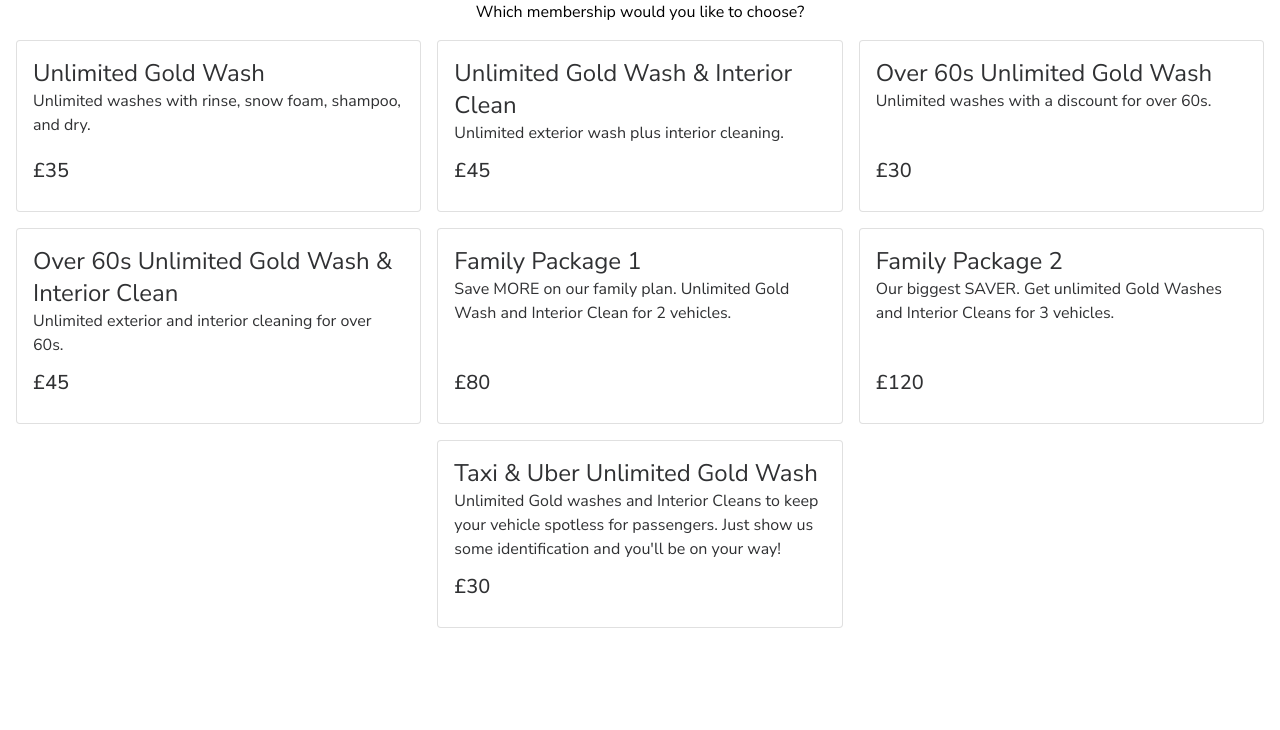
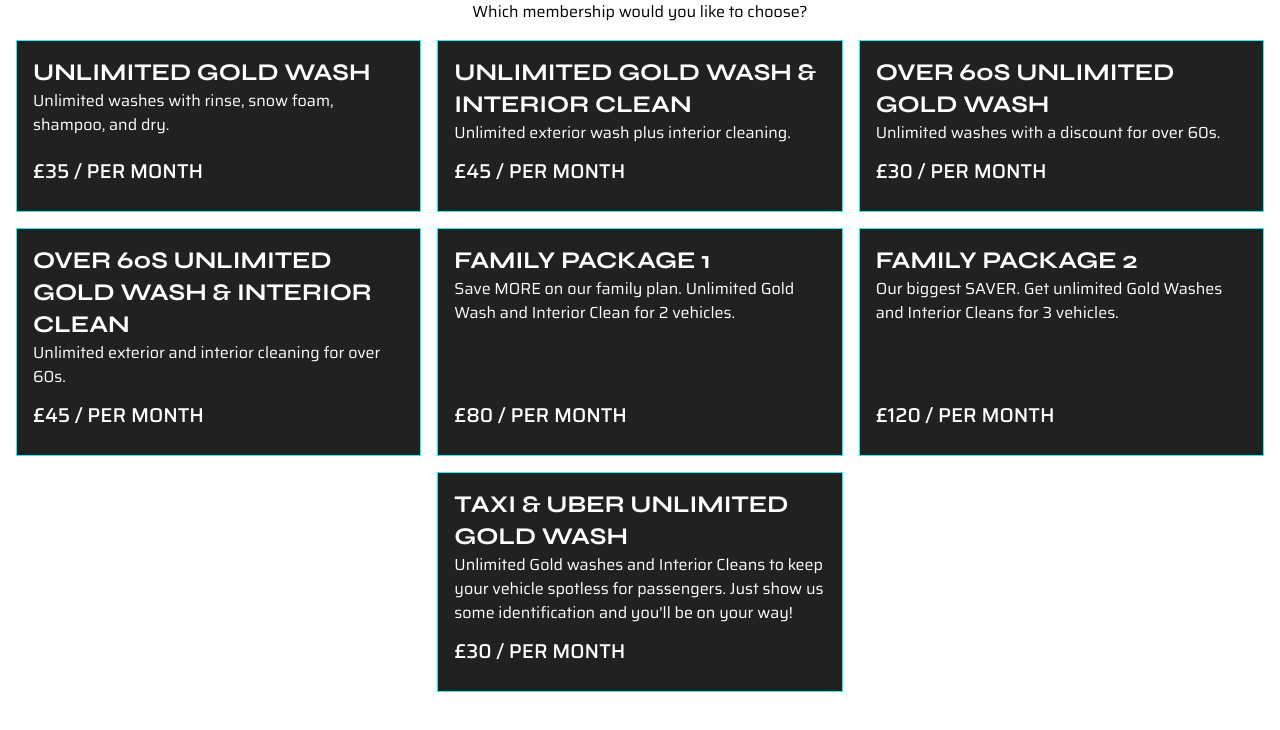
Before and after one commit to fahed-arshad/carwashclub-form, a Next.js app in the folder car-wash-club-form/: page / in a window 1280 px wide. Shown: the top 730 px of the page. Built offline with nearby package versions, Linux system fonts and the light colour scheme.

Commit message:
styling changes

```diff
--- a/car-wash-club-form/src/app/component/card.tsx
+++ b/car-wash-club-form/src/app/component/card.tsx
@@ -17,10 +17,14 @@ export default function MembershipCard({
 }) {
   return (
     <CardActionArea
-      sx={{ height: "100%", minHeight: "100%", maxHeight: "300px" }}
+      sx={{
+        height: "100%",
+        minHeight: "100%",
+        maxHeight: "300px",
+      }}
       onClick={onClick}
     >
-      <Card variant="outlined" sx={{ height: "100%" }}>
+      <Card variant="outlined" sx={{ height: "100%", borderRadius: "0px" }}>
         <CardContent sx={{ height: "100%" }}>
           <Box
             display="grid"
@@ -32,7 +36,7 @@ export default function MembershipCard({
               <Typography variant="h5">{content.title}</Typography>
               <Typography>{content.description}</Typography>
             </Box>
-            <Typography variant="h6">{content.price}</Typography>
+            <Typography variant="h6">{content.price} / PER MONTH</Typography>
           </Box>
         </CardContent>
       </Card>
--- a/car-wash-club-form/src/app/layout.tsx
+++ b/car-wash-club-form/src/app/layout.tsx
@@ -2,7 +2,7 @@
 import "./globals.css";
 import { ThemeProvider } from "@emotion/react";
 import { theme } from "./theme/theme";
-import { nunito } from "./theme/font";
+import { syne } from "./theme/font";
 
 export default function RootLayout({
   children,
@@ -11,7 +11,7 @@ export default function RootLayout({
 }>) {
   return (
     <html lang="en">
-      <body className={nunito.className}>
+      <body className={syne.className}>
         <ThemeProvider theme={theme}>{children}</ThemeProvider>
       </body>
     </html>
--- a/car-wash-club-form/src/app/theme/font.ts
+++ b/car-wash-club-form/src/app/theme/font.ts
@@ -1,8 +1,10 @@
-import { Montserrat, Nunito_Sans } from "next/font/google";
+import { Montserrat, Nunito_Sans, Syne, Saira } from "next/font/google";
 import localFont from "next/font/local";
 
 export const montserrat = Montserrat({ subsets: ["latin"] });
 export const nunito = Nunito_Sans({ subsets: ["latin"] });
+export const syne = Syne({ subsets: ["latin"] });
+export const saira = Saira({ subsets: ["latin"] });
 
 export const numberPlateFont = localFont({
   src: "./UKNumberPlate.ttf",
--- a/car-wash-club-form/src/app/theme/theme.ts
+++ b/car-wash-club-form/src/app/theme/theme.ts
@@ -1,6 +1,6 @@
 import { createTheme } from "@mui/material";
 import type {} from "@mui/lab/themeAugmentation";
-import { nunito } from "./font";
+import { saira, syne } from "./font";
 
 declare module "@mui/material/styles" {
   interface Palette {
@@ -19,30 +19,59 @@ export const theme = createTheme({
       main: "#FFFFFF",
     },
     primary: {
-      main: "#05173d",
+      main: "#212121",
     },
     secondary: {
-      main: "#00a2af",
+      main: "#D1CDCD",
     },
     text: {
-      primary: "#303133",
+      primary: "#FFFFFF",
+    },
+    background: {
+      paper: "#212121",
     },
   },
   typography: {
-    fontFamily: nunito.style.fontFamily,
+    fontFamily: saira.style.fontFamily,
+    h5: {
+      fontFamily: syne.style.fontFamily,
+      textTransform: "uppercase",
+      fontWeight: "bold",
+      color: "#FFFFFF",
+    },
+    h3: {
+      fontFamily: syne.style.fontFamily,
+      textTransform: "uppercase",
+      fontWeight: "bold",
+      color: "#FFFFFF",
+    },
+    h2: {
+      fontFamily: syne.style.fontFamily,
+      textTransform: "uppercase",
+      fontWeight: "bold",
+      color: "#FFFFFF",
+    },
   },
   components: {
     MuiButton: {
       styleOverrides: {
         root: {
-          textTransform: "none",
+          fontFamily: syne.style.fontFamily,
+          fontWeight: "bold",
+          textTransform: "uppercase",
+          borderRadius: "100px",
+          backgroundColor: "#14F7F0",
+          color: "#1A1A1A",
         },
       },
     },
-    MuiTextField: {
+    MuiLoadingButton: {
       styleOverrides: {
         root: {
-          backgroundColor: "white",
+          backgroundColor: "#14F7F0!important",
+        },
+        loading: {
+          backgroundColor: "#14F7F0!important",
         },
       },
     },
@@ -56,5 +85,81 @@ export const theme = createTheme({
         },
       },
     },
+    MuiInputBase: {
+      styleOverrides: {
+        root: {
+          backgroundColor: "#212121",
+        },
+        focused: {
+          borderColor: "#FFFFFF!important",
+        },
+      },
+    },
+    MuiOutlinedInput: {
+      styleOverrides: {
+        root: {
+          "&.Mui-focused .MuiOutlinedInput-notchedOutline": {
+            borderColor: "#FFFFFF", // Border color when focused
+          },
+        },
+        notchedOutline: {
+          borderColor: "#D1CDCD", // Default border color
+        },
+      },
+    },
+    MuiFormHelperText: {
+      styleOverrides: {
+        root: {
+          color: "#FFFFFF!important",
+        },
+      },
+    },
+    MuiCard: {
+      styleOverrides: {
+        root: {
+          borderColor: "#14F7F0",
+        },
+      },
+    },
+    MuiInputLabel: {
+      styleOverrides: {
+        root: {
+          color: "#FFFFFF!important",
+        },
+      },
+    },
+    MuiStepLabel: {
+      styleOverrides: {
+        label: {
+          color: "#FFFFFF",
+          "&.Mui-active": {
+            color: "#FFFFFF",
+          },
+        },
+      },
+    },
+    MuiStepIcon: {
+      styleOverrides: {
+        root: {
+          fill: "#D1CDCD",
+          "&.Mui-completed": {
+            color: "#14F7F0!important",
+            fill: "#14F7F0",
+          },
+          "&.Mui-active": {
+            color: "#14F7F0",
+            fill: "#14F7F0",
+          },
+          "&.Mui-active .MuiStepIcon-text": {
+            fill: "#212121", // Active step icon text color
+            fontWeight: "bold", // Make it bold when active
+          },
+        },
+        text: {
+          color: "#212121",
+          fill: "#212121",
+        },
+      },
+    },
   },
 });
--- a/car-wash-club-form/src/app/vehicle-registration/page.tsx
+++ b/car-wash-club-form/src/app/vehicle-registration/page.tsx
@@ -161,6 +161,7 @@ export default function VehicleRegistration() {
                   style: {
                     textTransform: "uppercase",
                     fontFamily: numberPlateFont.style.fontFamily,
+                    color: "black",
                   },
                 },
                 inputLabel: {
@@ -201,6 +202,7 @@ export default function VehicleRegistration() {
                     style: {
                       textTransform: "uppercase",
                       fontFamily: numberPlateFont.style.fontFamily,
+                      color: "black",
                     },
                   },
                   inputLabel: {
@@ -241,6 +243,7 @@ export default function VehicleRegistration() {
                     style: {
                       textTransform: "uppercase",
                       fontFamily: numberPlateFont.style.fontFamily,
+                      color: "black",
                     },
                   },
                   inputLabel: {
```
Also changed, not shown: car-wash-club-form/src/app/vehicle-details/page.tsx (+5 -3 lines).
